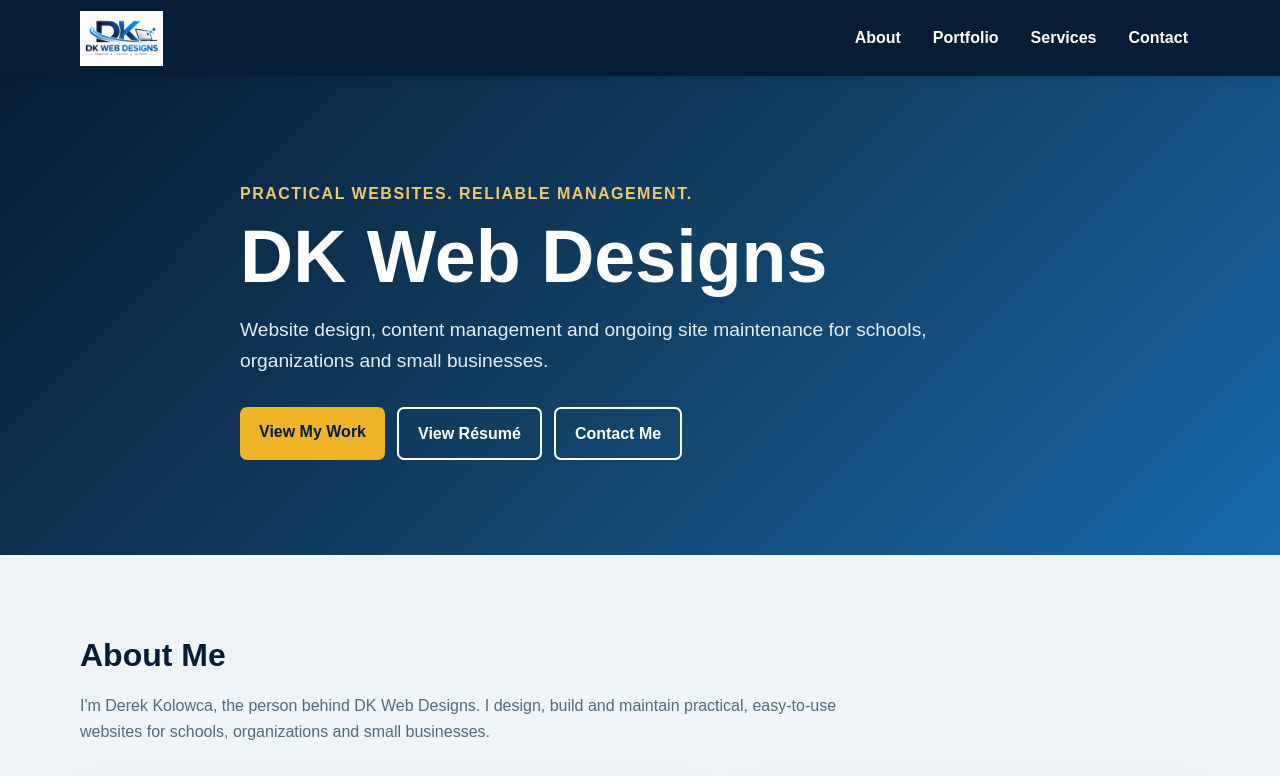
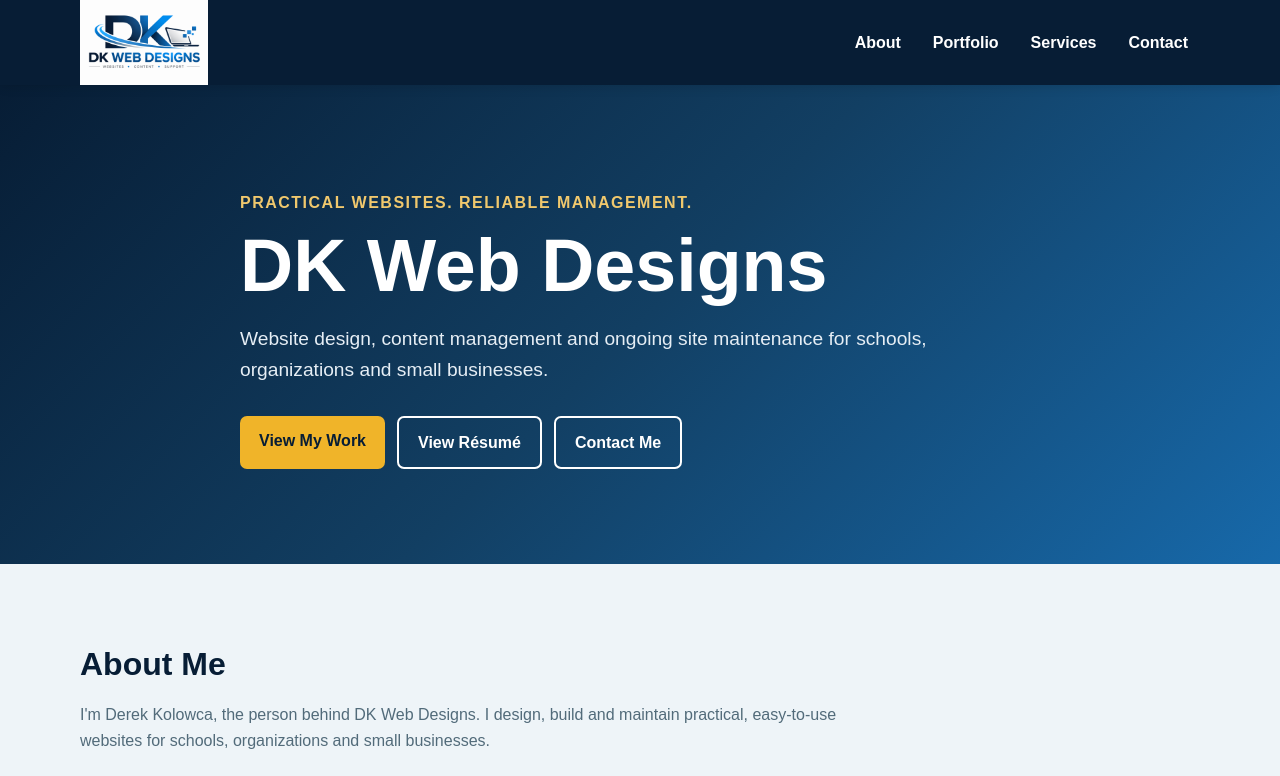
Before and after one commit to dkolowca/dk-web-designs, a plain HTML site: page index.html in a window 1280 px wide. Shown: the top 776 px of the page. Drawn offline with Linux system fonts and the light colour scheme.

Commit message:
Update index.html

```diff
--- a/index.html
+++ b/index.html
@@ -86,7 +86,7 @@
 <header>
   <div class="container nav">
    <a class="brand" href="#home">
-  <img src="Modern%20DK%20Web%20Design%20Logo.png" alt="DK Web Designs Logo" style="height:55px;width:auto;display:block;">
+  <img src="Modern%20DK%20Web%20Design%20Logo.png" alt="DK Web Designs Logo" style="height:85px;width:auto;display:block;">
 </a>
     <nav aria-label="Main navigation">
       <ul>
```
